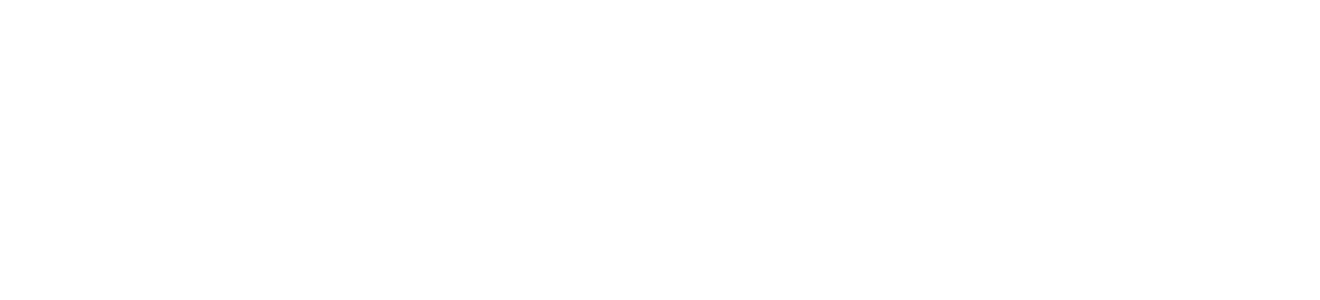
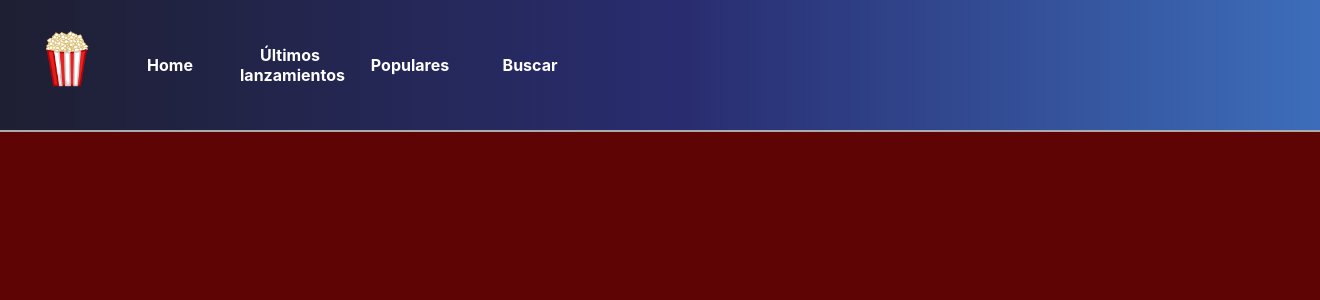
Before and after one commit to Celinesco/buscador_de_peliculas, a React (Create React App) app: page / in a window 1280 px wide. Shown: the top 300 px of the page, 1320 px wide, since content can reach past the window. Built offline with nearby package versions, Linux system fonts and the light colour scheme.

Commit message:
maquetado navbar y creacion del componente footer

```diff
--- a/package.json
+++ b/package.json
@@ -8,6 +8,7 @@
     "@testing-library/user-event": "^13.5.0",
     "react": "^17.0.2",
     "react-dom": "^17.0.2",
+    "react-router-dom": "^6.2.1",
     "react-scripts": "5.0.0",
     "web-vitals": "^2.1.4"
   },
--- a/public/index.html
+++ b/public/index.html
@@ -1,8 +1,8 @@
 <!DOCTYPE html>
-<html lang="en">
+<html lang="es">
   <head>
     <meta charset="utf-8" />
-    <link rel="icon" href="%PUBLIC_URL%/favicon.ico" />
+    <link rel="icon" href="" />
     <meta name="viewport" content="width=device-width, initial-scale=1" />
     <meta name="theme-color" content="#000000" />
     <meta
--- a/src/App.js
+++ b/src/App.js
@@ -1,9 +1,10 @@
 import './App.scss';
+import NavBar from './components/NavBar/NavBar';
 
 const App = () => {
   return (
     <div className="App">
-
+      <NavBar />
     </div>
   );
 }
--- a/src/App.scss
+++ b/src/App.scss
@@ -1,38 +1,12 @@
-.App {
-  text-align: center;
+* {
+  padding: 0;
+  margin: 0;
 }
 
-.App-logo {
-  height: 40vmin;
-  pointer-events: none;
+ul {
+  list-style: none;
 }
 
-@media (prefers-reduced-motion: no-preference) {
-  .App-logo {
-    animation: App-logo-spin infinite 20s linear;
-  }
+body {
+  background-color: rgb(95, 4, 4);
 }
-
-.App-header {
-  background-color: #282c34;
-  min-height: 100vh;
-  display: flex;
-  flex-direction: column;
-  align-items: center;
-  justify-content: center;
-  font-size: calc(10px + 2vmin);
-  color: white;
-}
-
-.App-link {
-  color: #61dafb;
-}
-
-@keyframes App-logo-spin {
-  from {
-    transform: rotate(0deg);
-  }
-  to {
-    transform: rotate(360deg);
-  }
-}
--- a/src/components/NavBar/NavBar.js
+++ b/src/components/NavBar/NavBar.js
@@ -1,11 +1,23 @@
+import { Link } from 'react-router-dom';
 import './NavBar.scss';
+import popCorn from '../../assets/popCorn.png';
 
 const NavBar = () => {
     return (
         <nav className='navbar'>
-
+            <div className='container__img-icon'>
+                <img src={popCorn} alt="popcorn, cotufas, palomitas de maiz, pororo, pururu"></img>
+            </div>
+            <ul className='ul__navbar'>
+                <li>Home</li>
+                <li>Últimos lanzamientos</li>
+                <li>Populares</li>
+                <li>Buscar</li>
+            </ul>
         </nav>
     )
 }
 
 export default NavBar;
+
+// <a href='https://www.freepik.es/vectores/fondo'>Vector de Fondo creado por rawpixel.com - www.freepik.es</a>
--- a/src/components/NavBar/NavBar.scss
+++ b/src/components/NavBar/NavBar.scss
@@ -0,0 +1,30 @@
+.navbar {
+    width: 100%;
+    background: rgb(30,31,50);
+    background: linear-gradient(90deg, rgba(30,31,50,1) 0%, rgba(41,45,112,1) 52%, rgba(61,109,186,1) 100%);
+    height: 90px;
+    padding: 20px;
+    display: flex;
+    align-items: center;
+    border-bottom: 2px outset white;
+}
+
+.ul__navbar {
+    display: flex;
+    align-items: center;
+
+    li {
+        text-align: center;
+        width: 100px;
+        margin: 0px 10px;
+        color: white;
+        font-weight: bold;
+    }
+}
+
+.container__img-icon {
+    width: 90px;
+    img {
+        width: 100%;
+    }
+}
```
Also changed, not shown: src/components/Footer/Footer.js (added, +11 -0 lines), src/assets/popCorn.png (added), src/components/Footer/Footer.scss (added), 1 other file (tests, documents, lock files or other folders).
